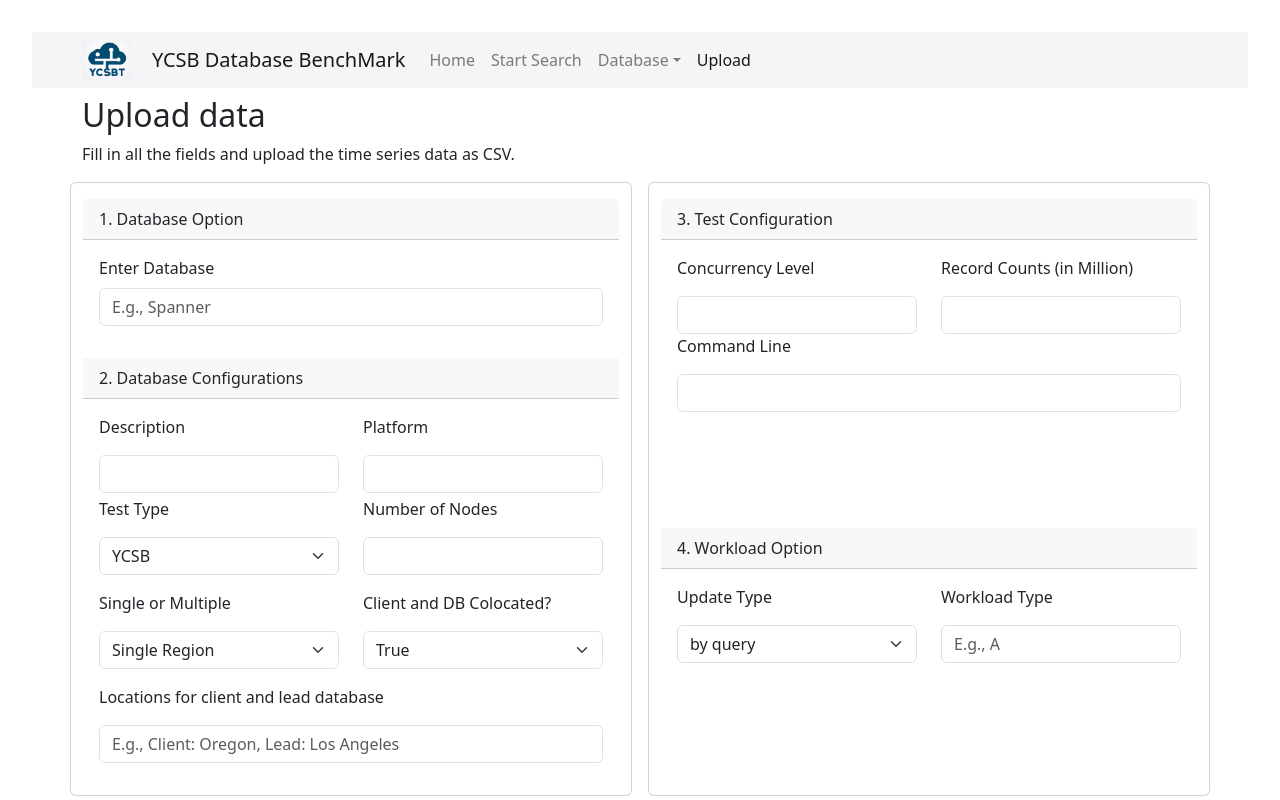
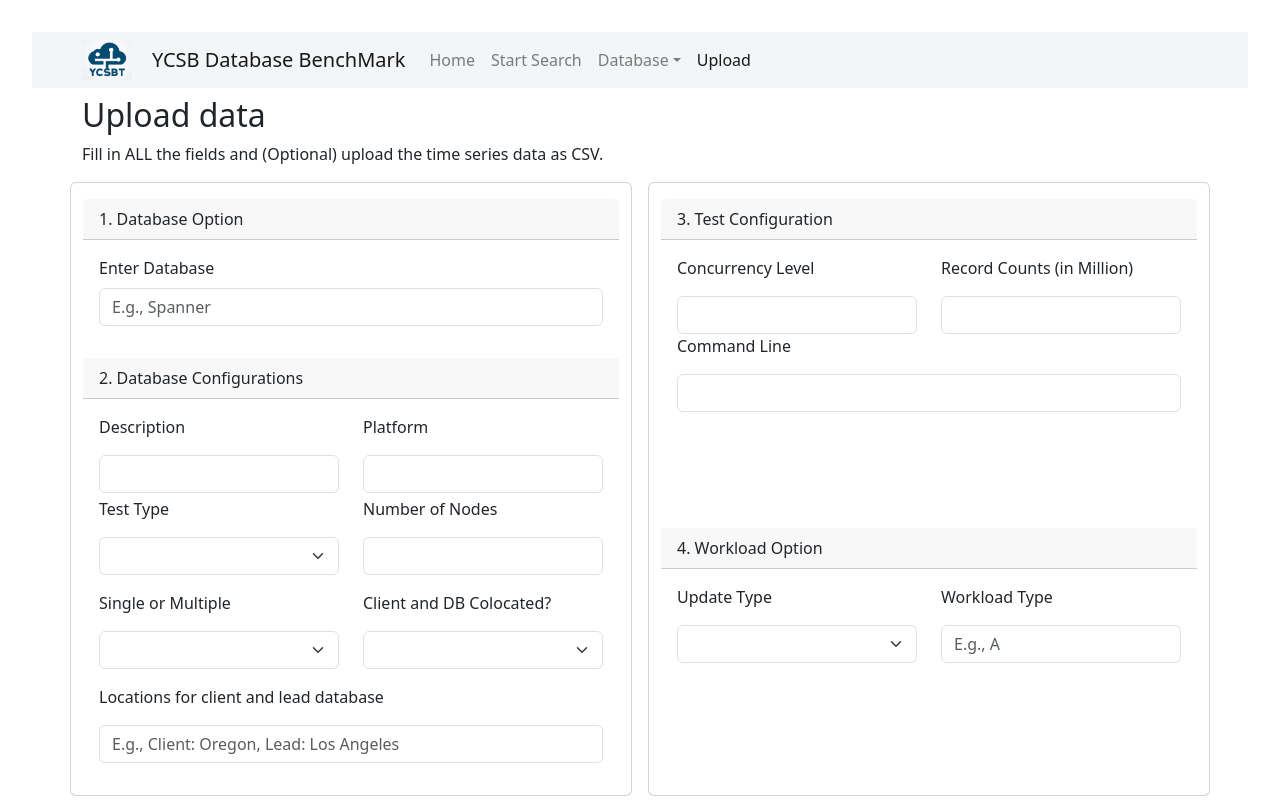
Before and after one commit to mereluo/ycsb-data-frontend, a React (Vite) app: page /upload in a window 1280 px wide. Shown: the top 800 px of the page. Built offline with nearby package versions, Linux system fonts and the light colour scheme; the HTML template or start-up script is replaced by a standard one.

Commit message:
Modify search fields

```diff
--- a/src/components/SearchFields/SearchFields.jsx
+++ b/src/components/SearchFields/SearchFields.jsx
@@ -31,6 +31,7 @@ function SearchFields() {
                                 <p className="card-text mt-1">Test Type</p>
                                 <div className="form-group">
                                     <select className="form-select" id="typeSelect" onChange={(e) => handleInputChange("type", e.target.value)}>
+                                        <option></option>
                                         <option value="ycsb">YCSB</option>
                                         <option value="ycsb-t">YCSB-T</option>
                                         <option value="ycsb-r">YCSB-R</option>
@@ -46,6 +47,7 @@ function SearchFields() {
                             <div className="col">
                                 <p className="card-text">Single or Multiple</p>
                                 <select className="form-select" id="multiRegionSelect" onChange={(e) => handleInputChange("multiRegional", e.target.value)}>
+                                    <option></option>
                                     <option value="single">Single Region</option>
                                     <option value="multiple">Multiple Regions</option>
                                 </select>
@@ -54,6 +56,7 @@ function SearchFields() {
                                 <p className="card-text">Client and DB Colocated?</p>
                                 <div className="form-group">
                                     <select className="form-select" id="locateSelect" onChange={(e) => handleInputChange("coLocated", e.target.value)}>
+                                        <option></option>
                                         <option value="true">True</option>
                                         <option value="false">False</option>
                                     </select>
@@ -88,6 +91,7 @@ function SearchFields() {
                             <div className="col">
                                 <p className="card-text">Update Type</p>
                                 <select className="form-select" id="multiRegionSelect" onChange={(e) => handleInputChange("updateType", e.target.value)}>
+                                    <option></option>
                                     <option value="query">by query</option>
                                     <option value="buffer">by buffer</option>
                                 </select>
--- a/src/components/Upload/Upload.jsx
+++ b/src/components/Upload/Upload.jsx
@@ -43,7 +43,7 @@ function Upload() {
         <div className="container">
             <div className="mt-2 ">
                 <h2>Upload data</h2>
-                <p>Fill in all the fields and upload the time series data as CSV.</p>
+                <p>Fill in ALL the fields and (Optional) upload the time series data as CSV.</p>
             </div>
             <SearchFields />
             <div className="row">
--- a/src/context/FieldContext.jsx
+++ b/src/context/FieldContext.jsx
@@ -4,10 +4,7 @@ import Papa from "papaparse";
 const FieldContext = createContext();
 
 const FieldProvider = ({ children }) => {
-    const initialForm = {
-        updateType: "query",
-        type: "ycsb",
-    };
+    const initialForm = {};
     // Variables and states
     const numberPattern = "[0-9]+([.][0-9]+)?";
     const [formState, setFormState] = useState(initialForm);
```
